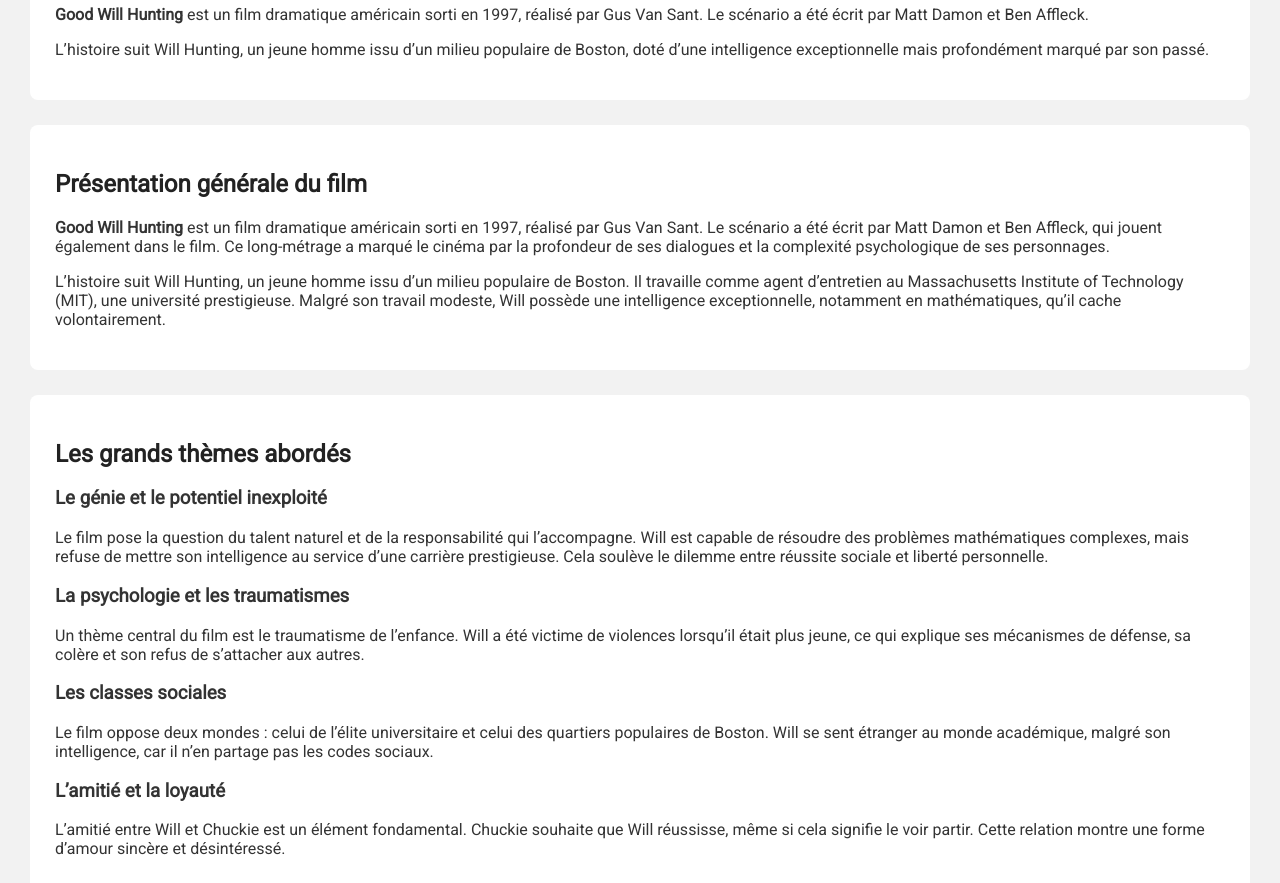
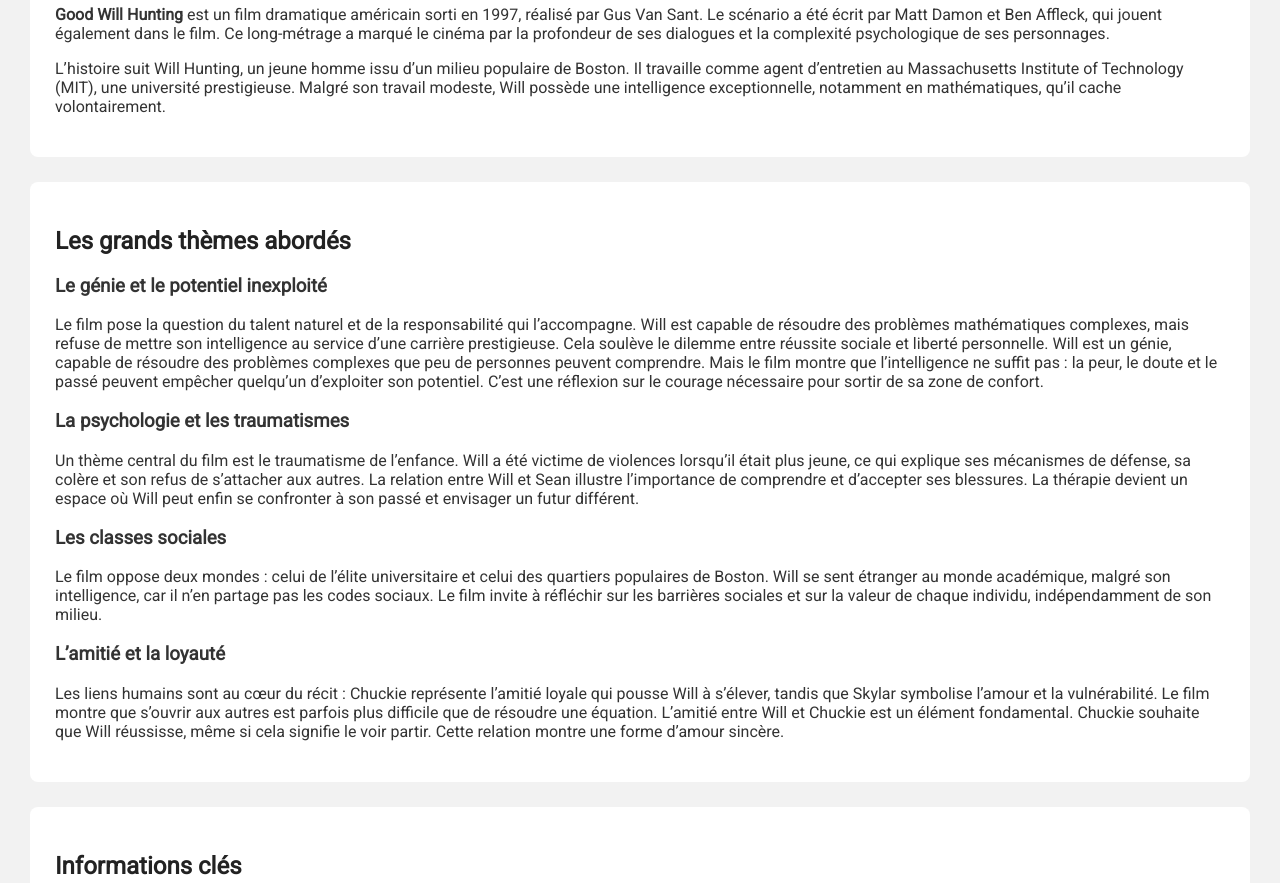
Before and after one commit to Scrunkyy/good-will-hunting, a plain HTML site: page index.html in a window 1280 px wide. Shown: the part 300-1183 px from the top of the page. Drawn offline with Linux system fonts and the light colour scheme.

Commit message:
Add files via upload

```diff
--- a/css/mystyle.css
+++ b/css/mystyle.css
@@ -72,7 +72,7 @@
 
 table {
     border-collapse: collapse;
-    width: 80%;
+    width: 100%;
 }
 
 th, td {
--- a/index.html
+++ b/index.html
@@ -29,18 +29,6 @@
     <h2>Présentation générale du film</h2>
     <p>
         <strong>Good Will Hunting</strong> est un film dramatique américain sorti en 1997,
-        réalisé par Gus Van Sant. Le scénario a été écrit par Matt Damon et Ben Affleck.
-    </p>
-    <p>
-        L’histoire suit Will Hunting, un jeune homme issu d’un milieu populaire de Boston,
-        doté d’une intelligence exceptionnelle mais profondément marqué par son passé.
-    </p>
-</section>
-
-<section>
-    <h2>Présentation générale du film</h2>
-    <p>
-        <strong>Good Will Hunting</strong> est un film dramatique américain sorti en 1997,
         réalisé par Gus Van Sant. Le scénario a été écrit par Matt Damon et Ben Affleck,
         qui jouent également dans le film. Ce long-métrage a marqué le cinéma par la profondeur
         de ses dialogues et la complexité psychologique de ses personnages.
@@ -63,6 +51,10 @@
         Will est capable de résoudre des problèmes mathématiques complexes, mais refuse
         de mettre son intelligence au service d’une carrière prestigieuse.
         Cela soulève le dilemme entre réussite sociale et liberté personnelle.
+        Will est un génie, capable de résoudre des problèmes complexes que peu de personnes
+    peuvent comprendre. Mais le film montre que l’intelligence ne suffit pas : la peur,
+    le doute et le passé peuvent empêcher quelqu’un d’exploiter son potentiel. C’est
+    une réflexion sur le courage nécessaire pour sortir de sa zone de confort.
     </p>
 
     <h3>La psychologie et les traumatismes</h3>
@@ -70,21 +62,27 @@
         Un thème central du film est le traumatisme de l’enfance.
         Will a été victime de violences lorsqu’il était plus jeune,
         ce qui explique ses mécanismes de défense, sa colère et son refus
-        de s’attacher aux autres.
+        de s’attacher aux autres. La relation entre Will et Sean illustre l’importance de comprendre et d’accepter
+    ses blessures. La thérapie devient un espace où Will peut enfin se confronter
+    à son passé et envisager un futur différent.
     </p>
 
     <h3>Les classes sociales</h3>
     <p>
         Le film oppose deux mondes : celui de l’élite universitaire et celui
         des quartiers populaires de Boston. Will se sent étranger au monde académique,
-        malgré son intelligence, car il n’en partage pas les codes sociaux.
+        malgré son intelligence, car il n’en partage pas les codes sociaux. Le film invite à réfléchir sur les barrières sociales
+    et sur la valeur de chaque individu, indépendamment de son milieu.
     </p>
 
     <h3>L’amitié et la loyauté</h3>
     <p>
-        L’amitié entre Will et Chuckie est un élément fondamental.
+        Les liens humains sont au cœur du récit : Chuckie représente l’amitié loyale qui
+    pousse Will à s’élever, tandis que Skylar symbolise l’amour et la vulnérabilité.
+    Le film montre que s’ouvrir aux autres est parfois plus difficile que de résoudre
+    une équation. L’amitié entre Will et Chuckie est un élément fondamental.
         Chuckie souhaite que Will réussisse, même si cela signifie le voir partir.
-        Cette relation montre une forme d’amour sincère et désintéressé.
+        Cette relation montre une forme d’amour sincère.
     </p>
 </section>
 
```
Also changed, not shown: pages/personnages.html (+7 -0 lines).
